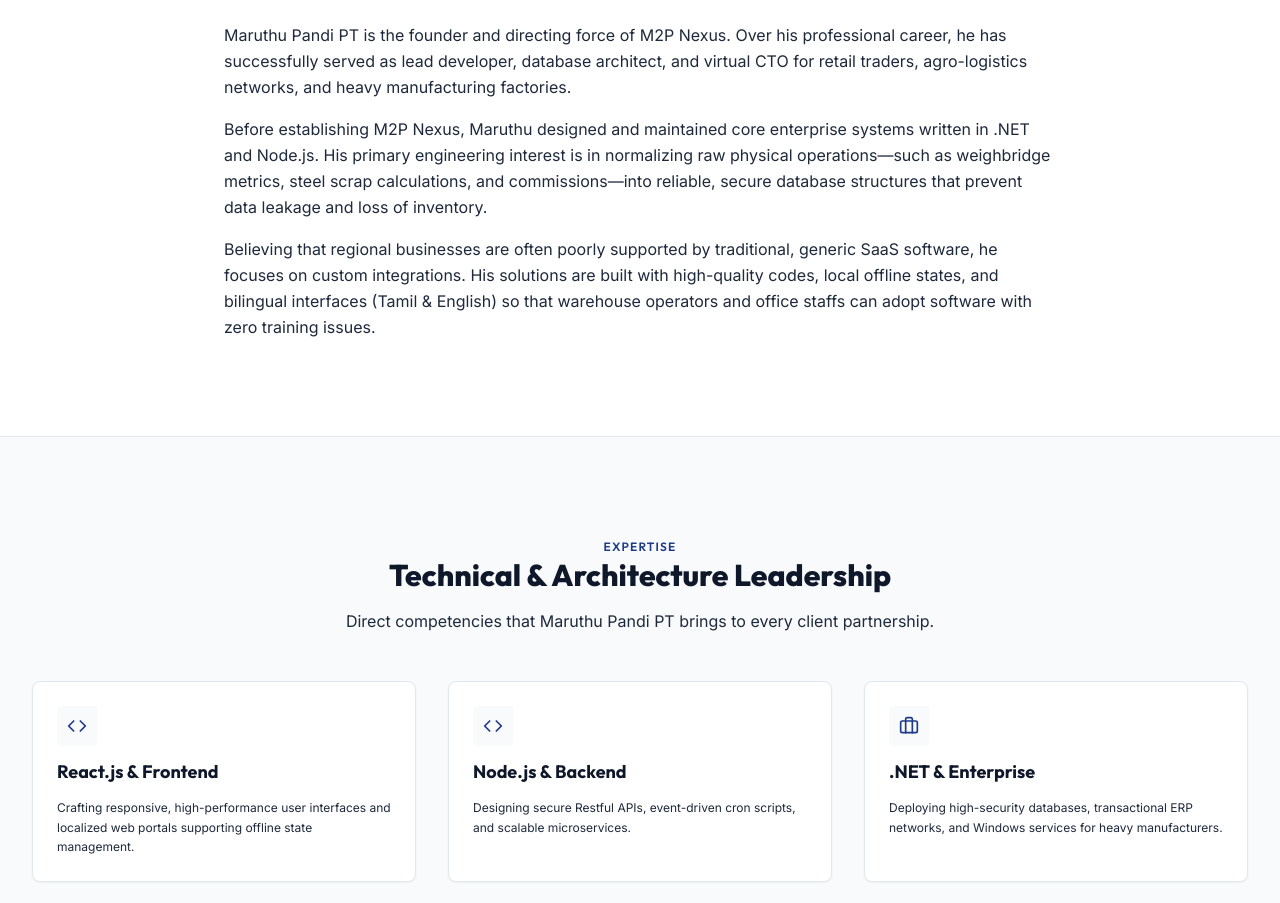
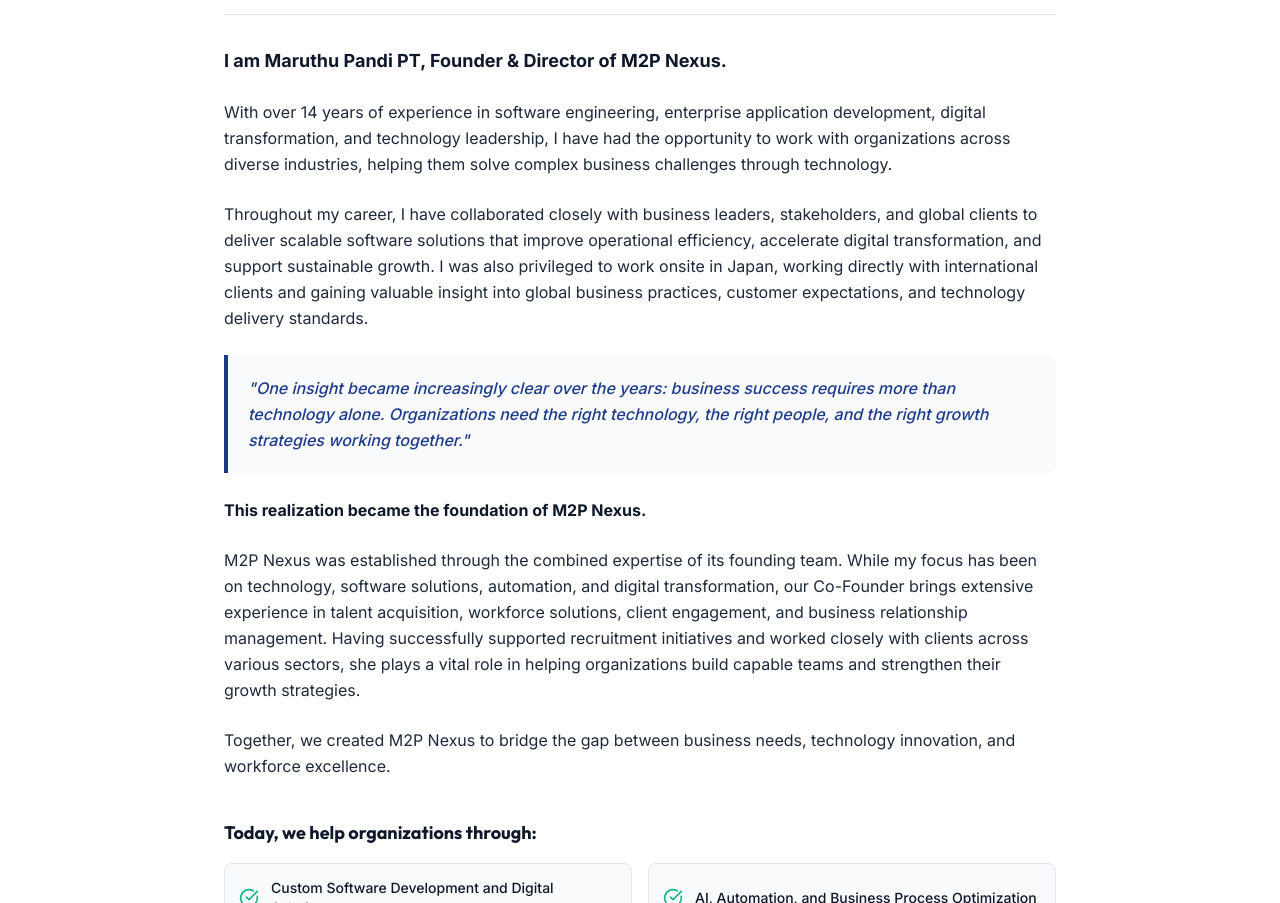
Before and after one commit to itmaruthu/m2pnexus-innovation, a React (Vite) app: page /founder in a window 1280 px wide. Shown: the part 796-1699 px from the top of the page. Built offline with nearby package versions, Linux system fonts and the light colour scheme.

Commit message:
feat: update founder biography and message content exactly as requested

```diff
--- a/src/pages/Founder.jsx
+++ b/src/pages/Founder.jsx
@@ -1,5 +1,5 @@
 import React from 'react';
-import { Mail, Smartphone, Award, Briefcase, Code, BookOpen, ExternalLink } from 'lucide-react';
+import { Mail, Smartphone, Award, Briefcase, Code, BookOpen, ExternalLink, CheckCircle } from 'lucide-react';
 
 const Linkedin = ({ className }) => (
   <svg
@@ -97,19 +97,101 @@
       </section>
 
       {/* Founder Biography */}
-      <section className="py-16 md:py-24 bg-white border-b border-brand-border">
-        <div className="max-w-4xl mx-auto px-4 sm:px-6 lg:px-8 text-left space-y-6">
-          <h2 className="text-3xl font-extrabold text-brand-primary font-heading">Professional Biography</h2>
-          <div className="space-y-4 text-base text-brand-text leading-relaxed">
+      <section className="py-16 md:py-24 bg-white border-b border-brand-border text-left">
+        <div className="max-w-4xl mx-auto px-4 sm:px-6 lg:px-8 space-y-8">
+          <h2 className="text-3xl font-extrabold text-brand-primary font-heading border-b border-brand-border pb-4">
+            Our Story & Leadership Message
+          </h2>
+
+          <div className="space-y-6 text-base text-brand-text leading-relaxed">
+            <p className="text-lg font-bold text-brand-primary">
+              I am Maruthu Pandi PT, Founder & Director of M2P Nexus.
+            </p>
+
             <p>
-              Maruthu Pandi PT is the founder and directing force of M2P Nexus. Over his professional career, he has successfully served as lead developer, database architect, and virtual CTO for retail traders, agro-logistics networks, and heavy manufacturing factories.
+              With over 14 years of experience in software engineering, enterprise application development, digital transformation, and technology leadership, I have had the opportunity to work with organizations across diverse industries, helping them solve complex business challenges through technology.
             </p>
+
             <p>
-              Before establishing M2P Nexus, Maruthu designed and maintained core enterprise systems written in .NET and Node.js. His primary engineering interest is in normalizing raw physical operations—such as weighbridge metrics, steel scrap calculations, and commissions—into reliable, secure database structures that prevent data leakage and loss of inventory.
+              Throughout my career, I have collaborated closely with business leaders, stakeholders, and global clients to deliver scalable software solutions that improve operational efficiency, accelerate digital transformation, and support sustainable growth. I was also privileged to work onsite in Japan, working directly with international clients and gaining valuable insight into global business practices, customer expectations, and technology delivery standards.
             </p>
+
+            <div className="bg-brand-section border-l-4 border-brand-secondary p-5 rounded-r-lg italic font-medium text-brand-secondary my-6">
+              "One insight became increasingly clear over the years: business success requires more than technology alone. Organizations need the right technology, the right people, and the right growth strategies working together."
+            </div>
+
+            <p className="font-bold text-brand-primary">
+              This realization became the foundation of M2P Nexus.
+            </p>
+
             <p>
-              Believing that regional businesses are often poorly supported by traditional, generic SaaS software, he focuses on custom integrations. His solutions are built with high-quality codes, local offline states, and bilingual interfaces (Tamil & English) so that warehouse operators and office staffs can adopt software with zero training issues.
+              M2P Nexus was established through the combined expertise of its founding team. While my focus has been on technology, software solutions, automation, and digital transformation, our Co-Founder brings extensive experience in talent acquisition, workforce solutions, client engagement, and business relationship management. Having successfully supported recruitment initiatives and worked closely with clients across various sectors, she plays a vital role in helping organizations build capable teams and strengthen their growth strategies.
             </p>
+
+            <p>
+              Together, we created M2P Nexus to bridge the gap between business needs, technology innovation, and workforce excellence.
+            </p>
+
+            <div className="space-y-4 pt-4">
+              <p className="font-bold text-brand-primary text-lg font-heading">
+                Today, we help organizations through:
+              </p>
+              <ul className="grid grid-cols-1 md:grid-cols-2 gap-4 text-sm font-medium text-brand-primary">
+                {[
+                  'Custom Software Development and Digital Solutions',
+                  'AI, Automation, and Business Process Optimization',
+                  'Technology Consulting and Digital Transformation Services',
+                  'Recruitment, Talent Acquisition, and Workforce Solutions',
+                  'Client Acquisition and Business Growth Support',
+                  'Startup Enablement and Business Advisory Services'
+                ].map((item, idx) => (
+                  <li key={idx} className="bg-brand-section border border-brand-border p-3.5 rounded-lg flex items-center gap-3">
+                    <CheckCircle className="w-5 h-5 text-brand-accent shrink-0" />
+                    <span>{item}</span>
+                  </li>
+                ))}
+              </ul>
+            </div>
+
+            <p>
+              Whether supporting startups, SMEs, or established enterprises, our goal remains the same: delivering practical, scalable, and results-driven solutions that create measurable business value.
+            </p>
+
+            <p>
+              We believe sustainable growth happens when technology, talent, and strategy work together.
+            </p>
+
+            <div className="bg-brand-secondary/5 border border-brand-secondary/20 p-6 rounded-xl text-center space-y-2 my-6">
+              <span className="text-xs font-semibold text-brand-accent uppercase tracking-widest font-heading">Our Mission</span>
+              <p className="text-lg font-extrabold text-brand-primary font-heading italic">
+                "Our mission is simple: help organizations innovate faster, build stronger teams, operate smarter, and grow sustainably."
+              </p>
+            </div>
+
+            <p>
+              We are committed to becoming a trusted partner in our clients' growth journey—transforming ideas into opportunities and challenges into success stories.
+            </p>
+
+            <div className="pt-6 border-t border-brand-border text-center space-y-2">
+              <h3 className="text-xl md:text-2xl font-extrabold text-brand-accent font-heading tracking-wide uppercase">
+                Making Innovation Accessible. Enabling Growth Everywhere.
+              </h3>
+            </div>
+
+            {/* Signature Grid */}
+            <div className="grid grid-cols-1 md:grid-cols-2 gap-8 pt-8 border-t border-brand-border/60">
+              <div className="space-y-1">
+                <p className="text-lg font-extrabold text-brand-primary font-heading">Maruthu Pandi PT</p>
+                <p className="text-xs text-brand-accent font-semibold tracking-wider uppercase font-heading">Founder & Director</p>
+              </div>
+              <div className="space-y-1 md:text-right">
+                <p className="text-lg font-extrabold text-brand-primary font-heading">Priyanka M</p>
+                <p className="text-xs text-brand-accent font-semibold tracking-wider uppercase font-heading">Co-Founder</p>
+              </div>
+              <div className="md:col-span-2 text-center pt-4 text-xs text-slate-400 font-bold tracking-widest font-heading uppercase">
+                M2P Nexus
+              </div>
+            </div>
           </div>
         </div>
       </section>
```
